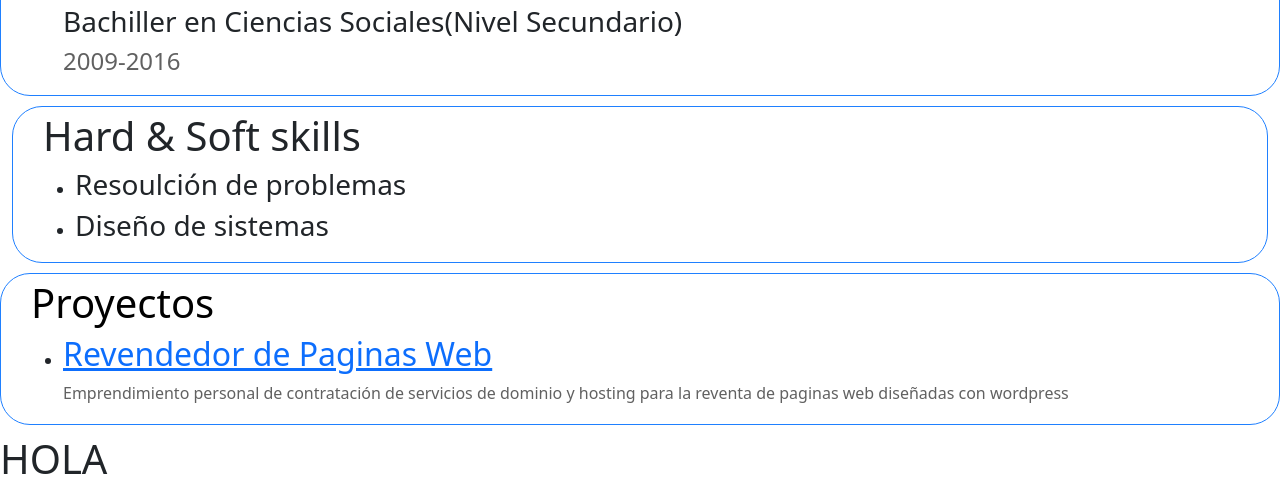
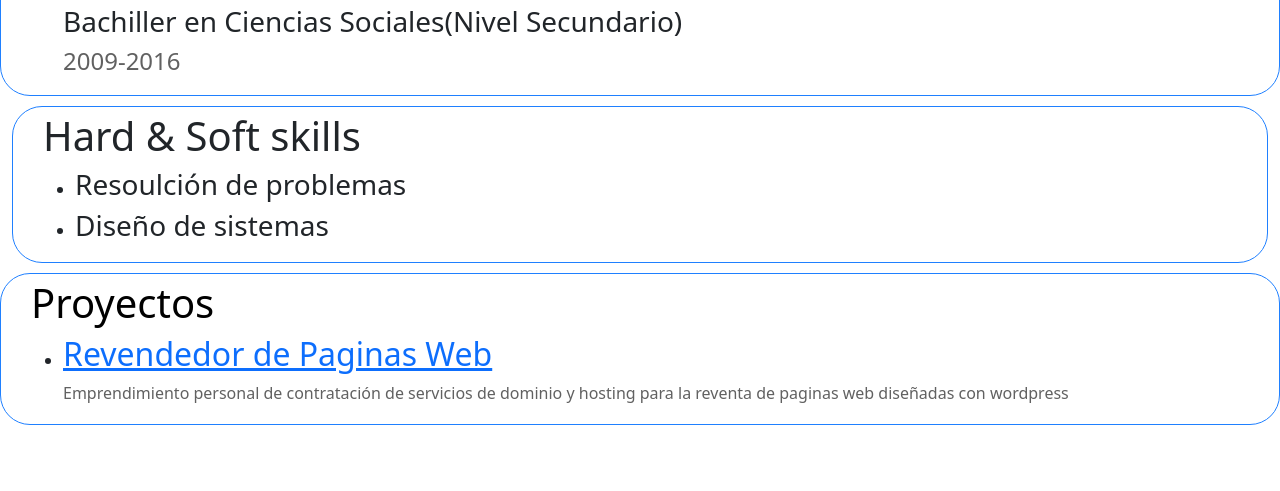
Before and after one commit to Jere-Pera/Portfolio-Front-End, a plain HTML site: page Front-End-Estatico/Diseño.html in a window 1280 px wide. Shown: the part 1411-1902 px from the top of the page. After the commit the page ends 1846 px from the top, so only its background shows below. Drawn offline with nearby package versions, Linux system fonts and the light colour scheme; a script that the page names is missing.

Commit message:
Update Diseño.html

```diff
--- a/Front-End-Estatico/Diseño.html
+++ b/Front-End-Estatico/Diseño.html
@@ -121,7 +121,7 @@
         </div>
     </div>
 
-    <h1>HOLA</h1>
+
 
 
     <script src="https://ajax.googleapis.com/ajax/libs/jquery/1.7.1/jquery.min.js"></script>
```
